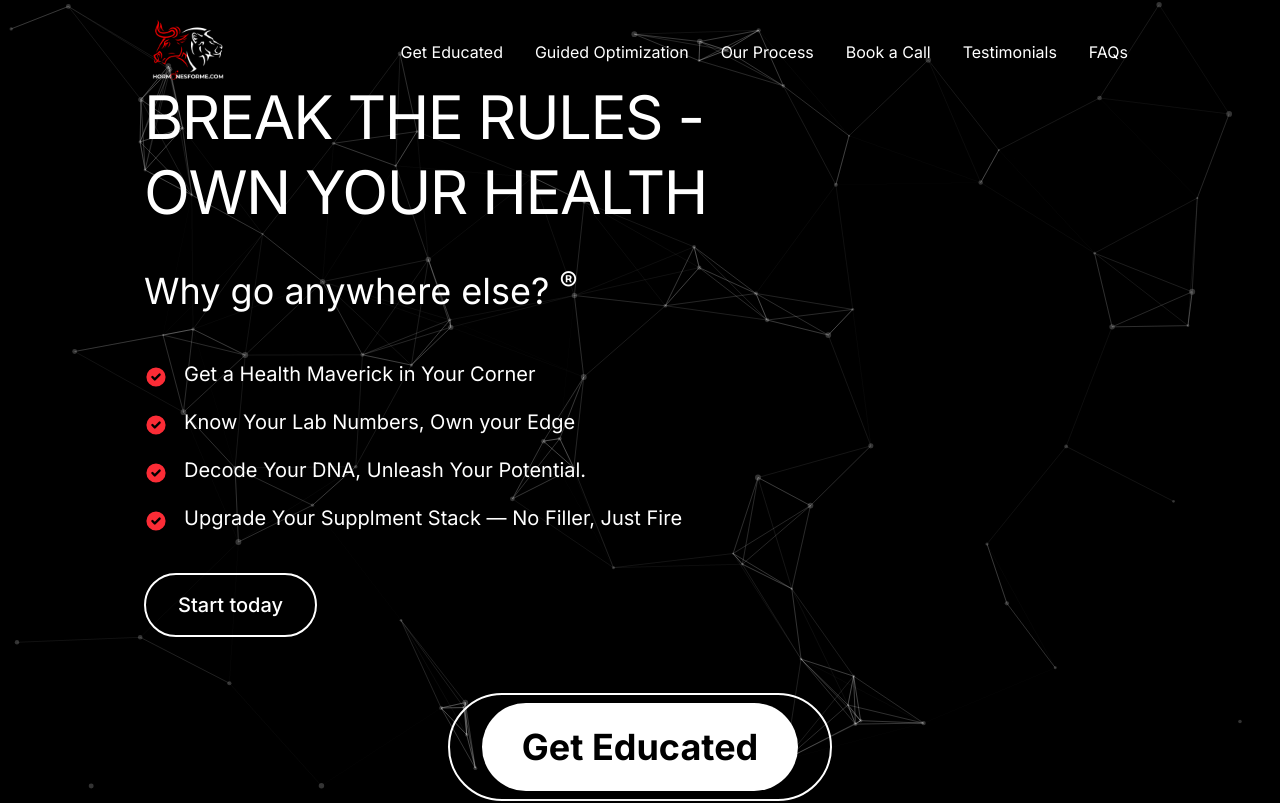
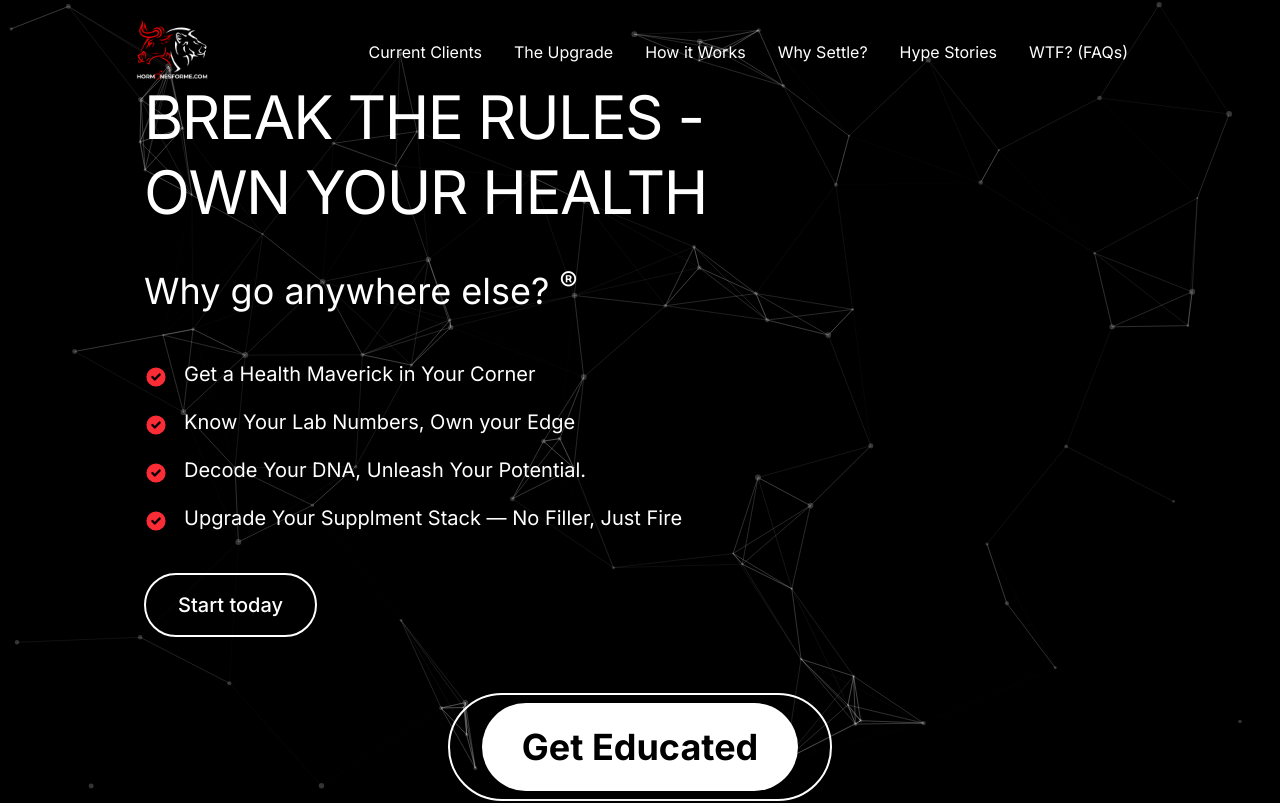
Before and after one commit to MuggsyCodes/h4m_beta, a Next.js app: page / in a window 1280 px wide. Shown: the top 803 px of the page. Built offline with nearby package versions, Linux system fonts and the light colour scheme.

Commit message:
Navbar update

```diff
--- a/src/components/layout/NavBar.tsx
+++ b/src/components/layout/NavBar.tsx
@@ -43,7 +43,7 @@ const NavBar = () => {
                   smoothScrollTo("education");
                 }}
               >
-                Get Educated
+                Members Only
               </a>
             </li>
             <li>
@@ -55,7 +55,7 @@ const NavBar = () => {
                   smoothScrollTo("guided-optimization");
                 }}
               >
-                Guided Optimization
+                The Upgrade
               </a>
             </li>
             <li>
@@ -67,7 +67,7 @@ const NavBar = () => {
                   smoothScrollTo("process");
                 }}
               >
-                Our Process
+                How it Works
               </a>
             </li>
             <li>
@@ -79,7 +79,7 @@ const NavBar = () => {
                   smoothScrollTo("book-call");
                 }}
               >
-                Book a Call
+                Why Settle?
               </a>
             </li>
             <li>
@@ -91,7 +91,7 @@ const NavBar = () => {
                   smoothScrollTo("testimonials");
                 }}
               >
-                Testimonials
+                Hype Stories
               </a>
             </li>
             <li>
@@ -103,7 +103,7 @@ const NavBar = () => {
                   smoothScrollTo("faq");
                 }}
               >
-                FAQs
+                WTF? (FAQs)
               </a>
             </li>
           </ul>
@@ -128,7 +128,7 @@ const NavBar = () => {
                 smoothScrollTo("education");
               }}
             >
-              Get Educated
+              Current Clients
             </a>
           </li>
           <li>
@@ -140,7 +140,7 @@ const NavBar = () => {
                 smoothScrollTo("guided-optimization");
               }}
             >
-              Guided Optimization
+              The Upgrade
             </a>
           </li>
           <li>
@@ -152,7 +152,7 @@ const NavBar = () => {
                 smoothScrollTo("process");
               }}
             >
-              Our Process
+              How it Works
             </a>
           </li>
           <li>
@@ -164,7 +164,7 @@ const NavBar = () => {
                 smoothScrollTo("book-call");
               }}
             >
-              Book a Call
+              Why Settle?
             </a>
           </li>
           <li>
@@ -176,7 +176,7 @@ const NavBar = () => {
                 smoothScrollTo("testimonials");
               }}
             >
-              Testimonials
+              Hype Stories
             </a>
           </li>
           <li>
@@ -188,7 +188,7 @@ const NavBar = () => {
                 smoothScrollTo("faq");
               }}
             >
-              FAQs
+              WTF? (FAQs)
             </a>
           </li>
         </ul>
```
